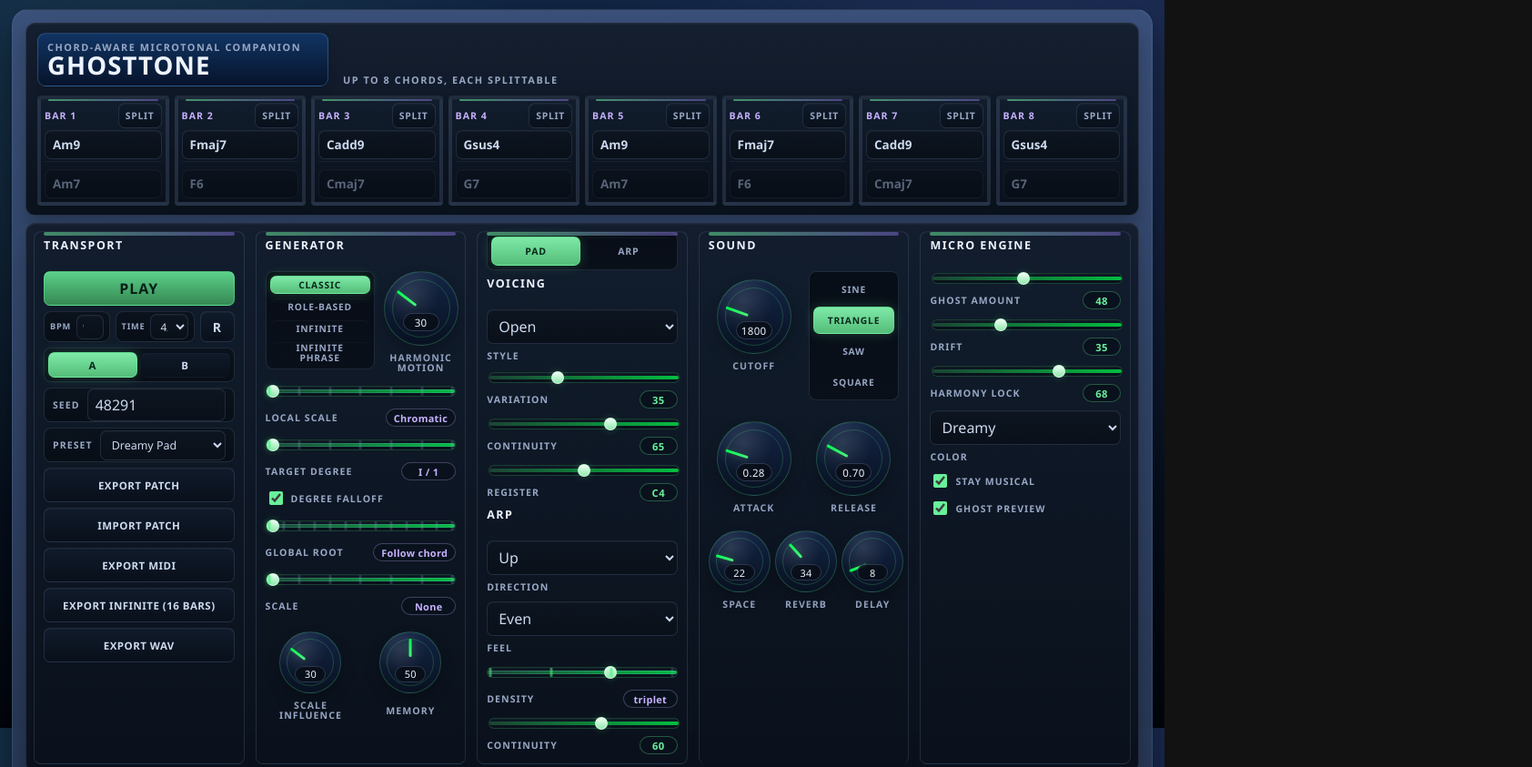
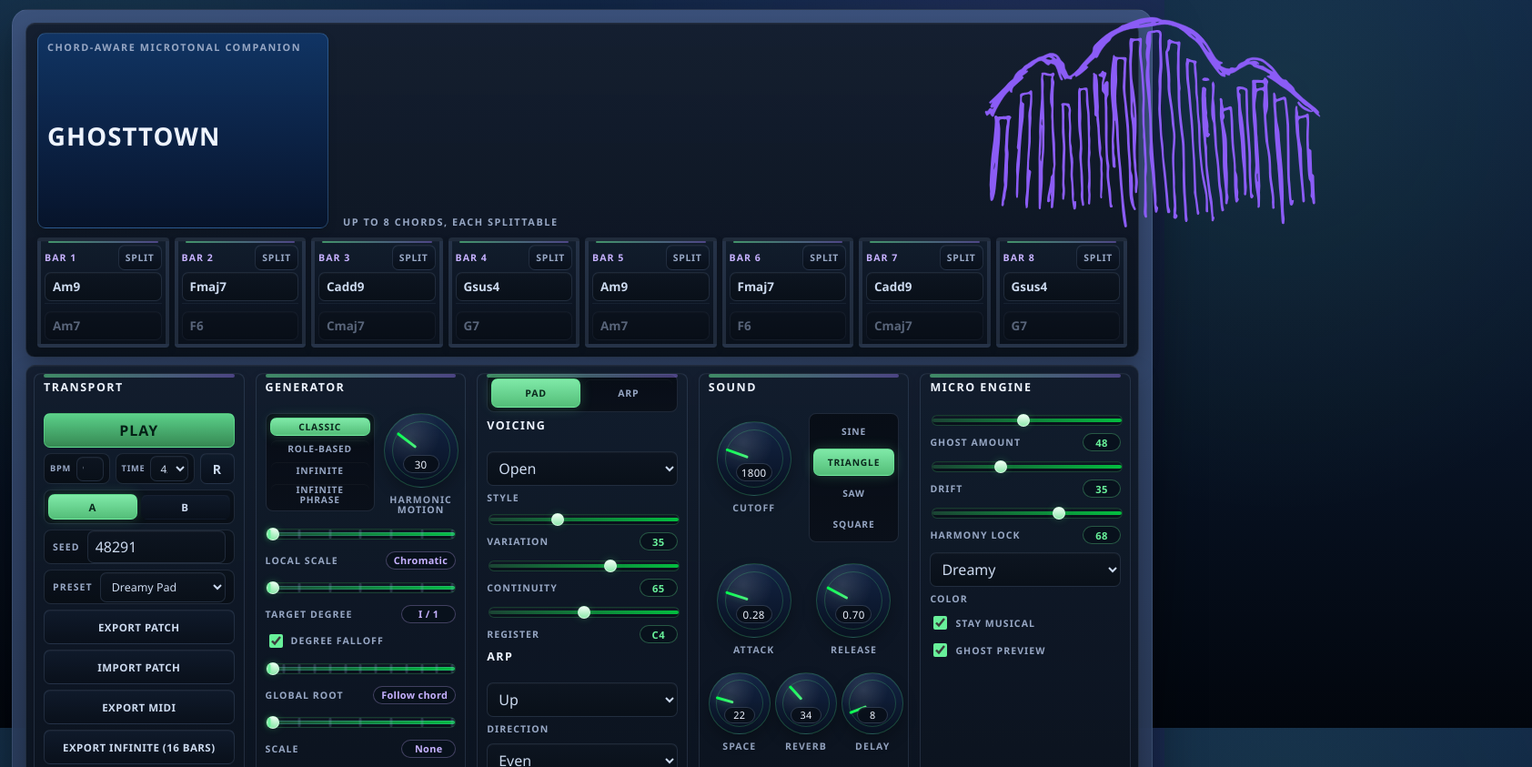
Before and after one commit to nonnulla42/GHOSTTONE-plug-in-instrument, a website built with Vite: page index.html in a window 1280 px wide. Shown: the top 843 px of the page at 91% size, 1684 px wide, since content can reach past the window. Built offline with nearby package versions, Linux system fonts and the light colour scheme.

Commit message:
UI refinement and time signature support

```diff
--- a/index.html
+++ b/index.html
@@ -3,7 +3,7 @@
   <head>
     <meta charset="UTF-8" />
     <meta name="viewport" content="width=device-width, initial-scale=1.0" />
-    <title>GhostTone</title>
+    <title>GhostTown</title>
     <link rel="stylesheet" href="/styles.css" />
   </head>
   <body>
@@ -12,7 +12,10 @@
         <div class="progression-header">
           <div class="progression-brand">
             <p class="eyebrow">Chord-aware microtonal companion</p>
-            <h1>GhostTone</h1>
+            <div class="brand-title">
+              <h1>GhostTown</h1>
+              <img src="/logo.svg" alt="GhostTown logo" class="brand-logo" />
+            </div>
           </div>
           <div class="section-label">
             <span>Progression</span>
@@ -484,7 +487,7 @@
       </section>
 
       <section class="workspace">
-        <section class="stage" aria-label="GhostTone visualizer">
+        <section class="stage" aria-label="ghosttown visualizer">
           <div class="stage-toolbar">
             <div>
               <p class="eyebrow">MIDI grid</p>
--- a/styles.css
+++ b/styles.css
@@ -138,11 +138,25 @@ h2 {
   box-shadow: var(--shadow-soft);
 }
 
+.brand-title {
+  display: flex;
+  align-items: center;
+  justify-content: space-between;
+  gap: 12px;
+}
+
 .progression-brand h1 {
   font-size: clamp(1.5rem, 2.15vw, 2.4rem);
   line-height: 0.95;
   letter-spacing: 0.04em;
   text-transform: uppercase;
+}
+
+.brand-logo {
+  width: clamp(500px, 3.1vw, 46px);
+  height: auto;
+  flex: 0 0 auto;
+  transform: translateX(805px) translateY(-4px) scale(1.5);
 }
 
 .progression-header .section-label {
@@ -333,6 +347,14 @@ input[type="number"] {
   color: #0b281d;
   background: linear-gradient(180deg, rgba(135, 248, 177, 0.94) 0%, rgba(85, 193, 123, 0.98) 100%);
   box-shadow: 0 0 14px rgba(104, 240, 154, 0.22);
+}
+
+.generator-segment[data-generator-mode="infinite"].active,
+.generator-segment[data-generator-mode="infinitePhrase"].active {
+  border-color: rgba(163, 124, 255, 0.62);
+  color: #f5edff;
+  background: linear-gradient(180deg, rgba(145, 98, 255, 0.94) 0%, rgba(103, 66, 196, 0.98) 100%);
+  box-shadow: 0 0 14px rgba(151, 112, 255, 0.28);
 }
 
 .workspace {
```
Also changed, not shown: public/favicon.ico (added), public/favicon.png (added), public/logo.svg (added).
